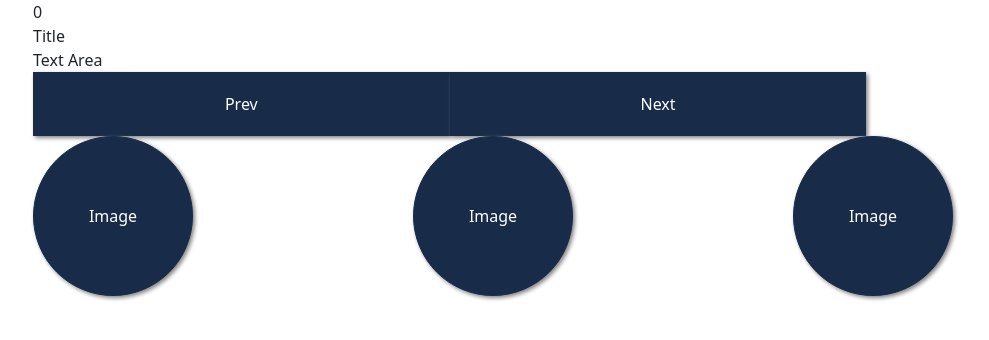
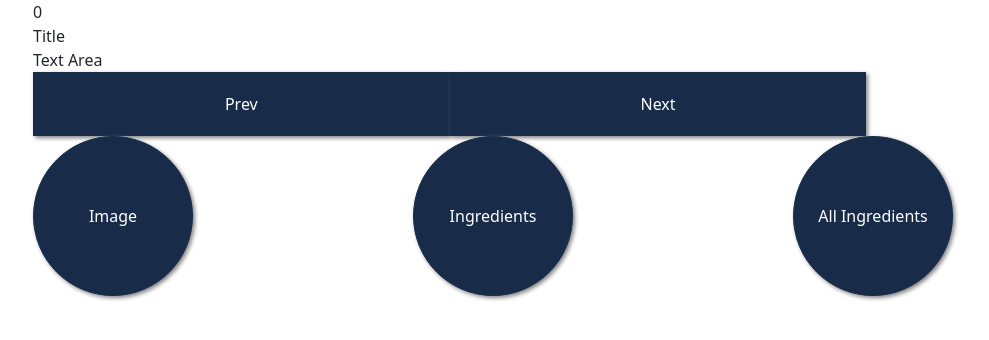
Before and after one commit to mathcodes/recipe-app, a React (Create React App) app in the folder client/: page /steps/1 in a window 1280 px wide. Shown: the top 340 px of the page, without its empty margins (49-1038 px from the left). Built offline with nearby package versions, Linux system fonts and the light colour scheme.

Commit message:
syncing working version

```diff
--- a/client/src/components/StepComponents/ModalComponent.js
+++ b/client/src/components/StepComponents/ModalComponent.js
@@ -1,56 +1,24 @@
-import React, { useState } from 'react';
-import Button from '../Button'
-import { Modal, ModalHeader, ModalBody, ModalFooter, Row, Col } from 'reactstrap';
+import React from 'react';
+import { Modal, ModalBody } from 'reactstrap';
 
-function ModalComponent({ image, ingredients, allIngredients, modalNum, }) {
-  const [modal, setModal] = useState(false);
-
-  const toggle = () => setModal(!modal);
-
+function ModalComponent( {shown, setShown} ) {
+  const close = ()=> setShown({title:'',contents:''})
   return (
     <>
       <div>
-        <Row className="text-center" xs="3">
-          <Col className="modalButtonRow">
-            {/* This was adding a 4th button to the UI, kept it for possible future use???? */}
-            <Button
-              className="roundButton"
-              type="button"
-              onClick={toggle}
-              value="image"
-              title="Image"
-            />
-          </Col>
-        </Row>
+        <Modal isOpen={shown.title} toggle={close}>
+          {/* Header still needs styled and chevron added after icon lib is decided on */}
+          <div className='modalHeader'>
+            {shown.title}
+            <span style={{cursor:'pointer'}} onClick={close}>X</span>
+          </div>
+          <ModalBody>
+            {shown.contents}
+          </ModalBody>
+        </Modal>
       </div>
-
-      {/* Modal */}
-      <Modal isOpen={modal} toggle={toggle}>
-        <ModalHeader>Modal 1 Header</ModalHeader>
-        <ModalBody>
-          {/* needs condtional to render correct body           */}
-        </ModalBody>
-        <ModalFooter>
-          <Button
-            className="modalButton"
-            type="button"
-            onClick={toggle}
-            value="modalBtn1a"
-            title="TBDModal1"
-          />
-          {' '}
-          <Button
-            className="modalButton"
-            type="button"
-            onClick={toggle}
-            value="modalBtn1b"
-            title="Close"
-          />
-        </ModalFooter>
-      </Modal>
     </>
-  )
-
+  );
 }
 
 export default ModalComponent;
--- a/client/src/components/StepComponents/StepPage.js
+++ b/client/src/components/StepComponents/StepPage.js
@@ -7,31 +7,31 @@ import Button from '../Button'
 
 const StepPage = () => {
 
-  const [steps, setSteps] = useState([1, 2, 3, 4, 5, 6, 7, 8, 9, 10])//hard code for testing. Will need to be steps.length after api call
+  const [steps, setSteps] = useState([1,2,3,4,5,6,7,8,9,10])//hard code for testing. Will need to be steps.length after api call
   const [curIndex, setCurIndex] = useState(0)
-  const [shown, setShown] = useState({ title: '', contents: '' })
+  const [shown, setShown] = useState({title:'',contents:''})
 
-  const { titleId } = useParams() // used for fetching steps in api call
+  const {titleId} = useParams() // used for fetching steps in api call
 
-  const dummyImage = "https://www.realsimple.com/thmb/XYXri0v7gA-REe_OZFNwPS98qxw=/900x0/filters:no_upscale():max_bytes(150000):strip_icc():format(webp)/different-pork-cuts-types-guide-1-2000-ffcac76d0b1c42ccb9a86d5e32f3aa38.jpg"
-  const ingredients = ['ing1', 'ing2', 'ing3']
-  const allIngredients = ['all 1', 'all 2', 'all 3', 'all 4', 'all 5']
+  const dummyImage="https://www.realsimple.com/thmb/XYXri0v7gA-REe_OZFNwPS98qxw=/900x0/filters:no_upscale():max_bytes(150000):strip_icc():format(webp)/different-pork-cuts-types-guide-1-2000-ffcac76d0b1c42ccb9a86d5e32f3aa38.jpg"
+  const ingredients=['ing1', 'ing2', 'ing3']
+  const allIngredients = ['all 1', 'all 2', 'all 3','all 4','all 5']
 
 
-  const updateStepIndex = (decrement = false) => {
-    if (!decrement && curIndex < steps.length - 1) { //make sure we dont go past the last step
-      setCurIndex(curIndex + 1)
-    } else if (decrement && curIndex > 0) {
-      setCurIndex(curIndex - 1)
-    } else {
+  const updateStepIndex = (decrement = false)=>{
+    if(!decrement && curIndex < steps.length -1){ //make sure we dont go past the last step
+      setCurIndex(curIndex+1)
+    }else if(decrement && curIndex >0){
+      setCurIndex(curIndex -1)
+    }else{
       console.log('Out of range')
       //could use this to handle toast, alert, or something to indicate out of range/end
     }
   }
 
-  const image = <img src={dummyImage} alt="dummyImage" width="80%" textAlign="center" />
-  const ingredientsToShow = <ul>{ingredients.map((ingredient, index) => <li key={ingredient + index}>{ingredient}</li>)}</ul>
-  const allIngredientsToShow = <ul>{allIngredients.map((ingredient, index) => <li key={ingredient + index}>{ingredient}</li>)}</ul>
+  const image = <img src={dummyImage} alt="dummyImage" width="80%" textAlign="center"/>
+  const ingredientsToShow = <ul>{ingredients.map((ingredient,index)=><li key={ingredient+index}>{ingredient}</li>)}</ul>
+  const allIngredientsToShow = <ul>{allIngredients.map((ingredient,index)=><li key={ingredient+index}>{ingredient}</li>)}</ul>
 
   return (
     <Container>
@@ -39,13 +39,13 @@ const StepPage = () => {
       <div>{curIndex}</div>
       <div>Title</div>
       <div>Text Area</div>
-      <Row>
-        <ControlsComponent updateStepIndex={updateStepIndex} />
-      </Row>
+     <Row>
+      <ControlsComponent updateStepIndex={updateStepIndex}/>
+     </Row>
 
       <Row >
         <Col>
-          {/* <Button
+          <Button
           className="roundButton"
           type="button"
           onClick={() =>
@@ -53,22 +53,32 @@ const StepPage = () => {
              setShown({title:'Image', contents:image})}
           value="image"
           title="Image"
-          shown={shown} setShown={setShown}
           />
-           */}
-          <ModalComponent image={image} shown={shown} setShown={setShown}>
-
-            </ModalComponent>
-
         </Col>
         <Col>
-          <ModalComponent shown={shown} setShown={setShown} />
-
+          <Button
+          className="roundButton"
+          type="button"
+          onClick={() =>
+            shown.title === 'Ingredients'? setShown({title:'',contents:''}) :
+            setShown({title:'Ingredients', contents:ingredientsToShow})}
+          value="Ingredients"
+          title="Ingredients"
+          />
         </Col>
         <Col>
-        <ModalComponent shown={shown} setShown={setShown} />
+          <Button
+          className="roundButton"
+          type="button"
+          onClick={() =>
+            shown.title === 'Ingredients'? setShown({title:'',contents:''}) :
+            setShown({title:'Ingredients', contents:allIngredientsToShow})}
+          value="All Ingredients"
+          title="All Ingredients"
+          />
         </Col>
       </Row>
+      <ModalComponent shown={shown} setShown={setShown}/>
     </Container>
   )
 }
```
Also changed, not shown: 2 other files (tests, documents, lock files or other folders).
